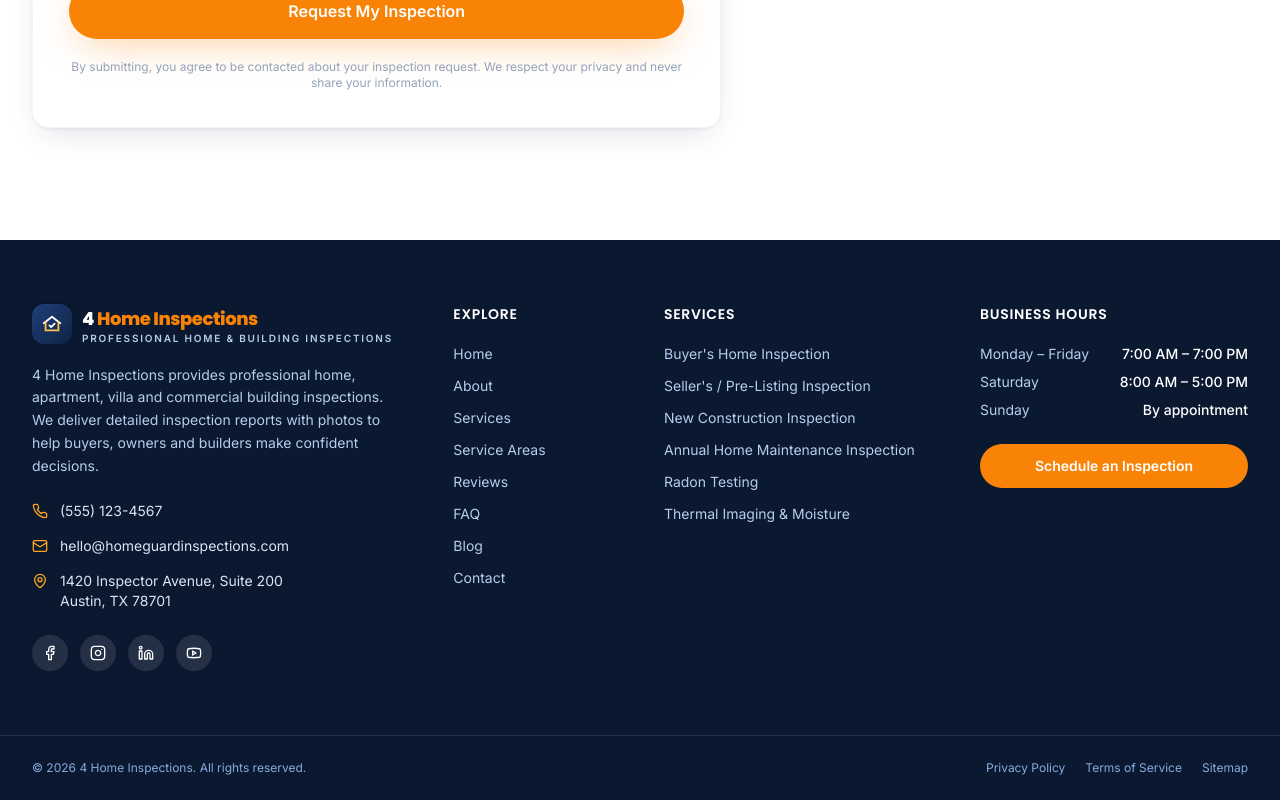
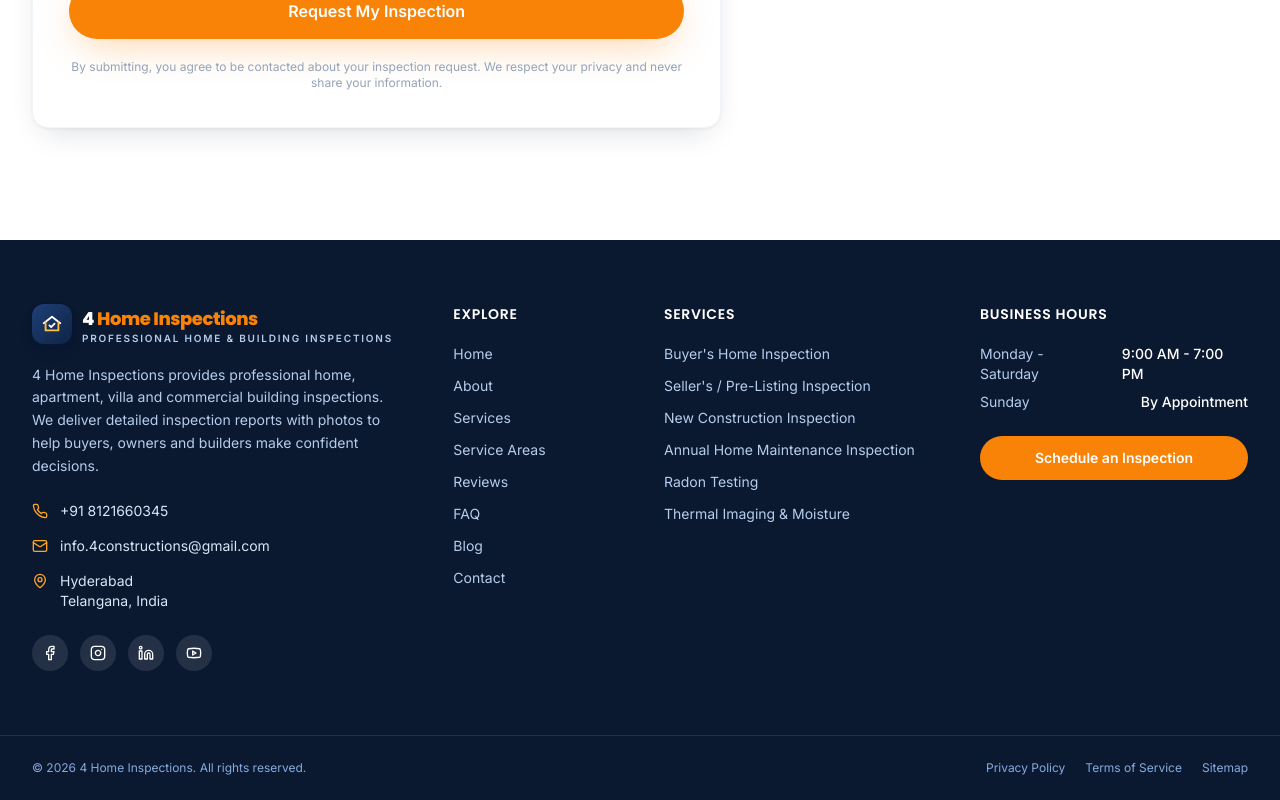
Before and after one commit to saichowdary96/4homeinspections, a Next.js app: page /book in a window 1280 px wide. Shown: the part 1388-2188 px from the top of the page. Built offline with nearby package versions, Linux system fonts and the light colour scheme.

Commit message:
Update site.ts

```diff
--- a/src/data/site.ts
+++ b/src/data/site.ts
@@ -19,24 +19,23 @@ export const siteConfig = {
   /** The canonical URL of your deployed site (update before going live). */
   url: "https://www.4homeinspections.in",
   /** Primary contact details — used across the site and in the footer. */
-  contact: {
-    phone: "(555) 123-4567",
-    phoneHref: "tel:+15551234567",
-    email: "hello@homeguardinspections.com",
-    emailHref: "mailto:hello@homeguardinspections.com",
-    address: {
-      line1: "1420 Inspector Avenue, Suite 200",
-      line2: "Austin, TX 78701",
-      mapsQuery: "1420 Inspector Avenue, Austin, TX 78701",
-    },
+ contact: {
+  phone: "+91 8121660345",
+  phoneHref: "tel:+918121660345",
+  email: "info.4constructions@gmail.com",
+  emailHref: "mailto:info.4constructions@gmail.com",
+  address: {
+    line1: "Hyderabad",
+    line2: "Telangana, India",
+    mapsQuery: "Hyderabad, Telangana, India",
   },
+},
 
   /** Business hours displayed in the footer and contact page. */
-  hours: [
-    { day: "Monday – Friday", time: "7:00 AM – 7:00 PM" },
-    { day: "Saturday", time: "8:00 AM – 5:00 PM" },
-    { day: "Sunday", time: "By appointment" },
-  ],
+ hours: [
+  { day: "Monday - Saturday", time: "9:00 AM - 7:00 PM" },
+  { day: "Sunday", time: "By Appointment" },
+],
 
   /** Social profiles — empty strings are hidden automatically. */
   social: {
```
